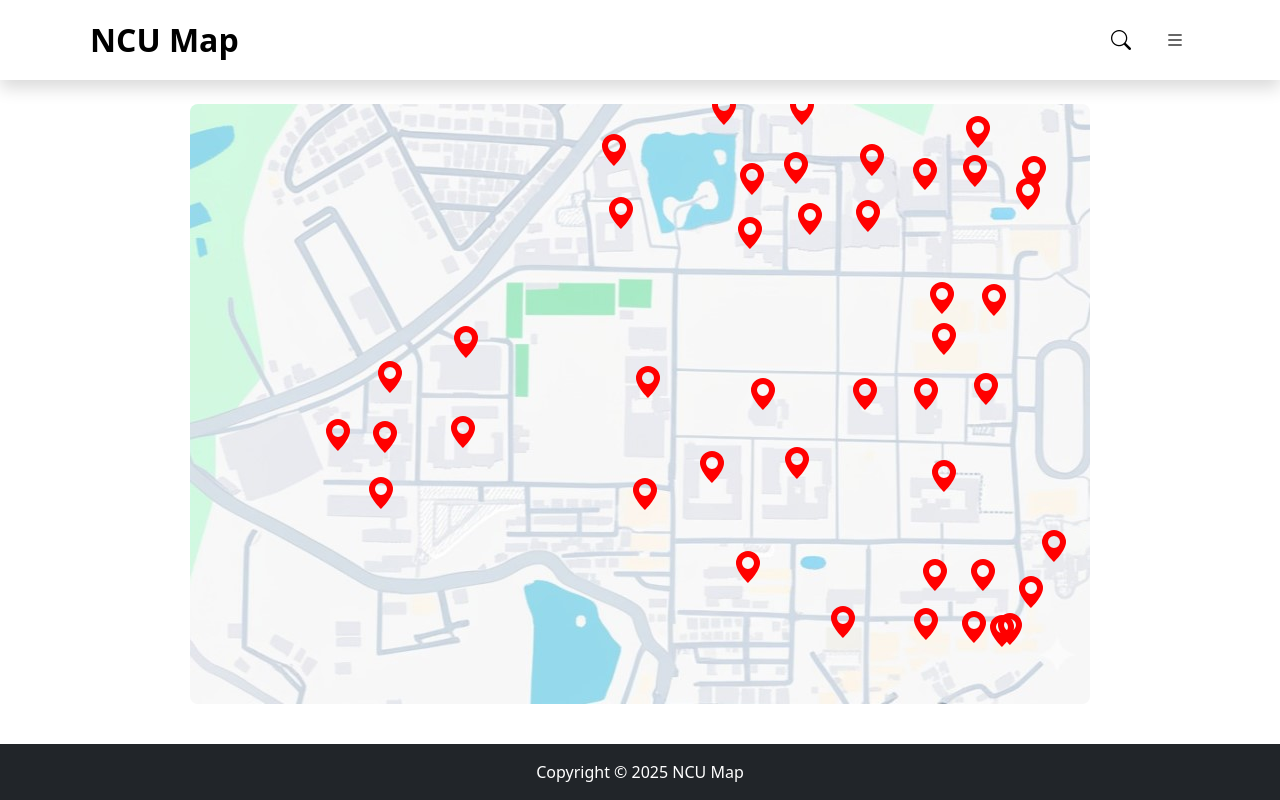
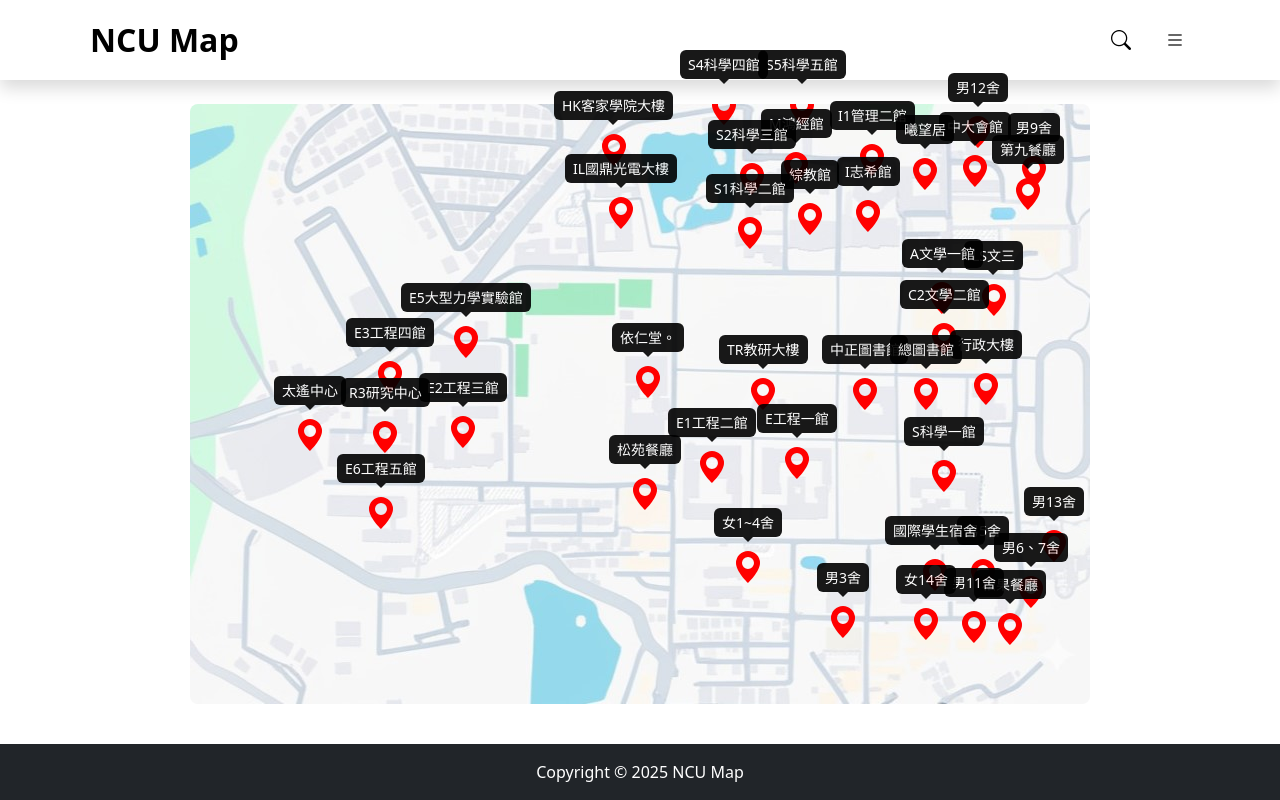
Before and after one commit to eric202501/hw-sd3, a Vue app: page / in a window 1280 px wide. Built offline with nearby package versions, Linux system fonts and the light colour scheme.

Commit message:
fix tooltip and hover

```diff
--- a/src/assets/data2.json
+++ b/src/assets/data2.json
@@ -48,7 +48,7 @@
     ]
   },
   {
-    "name": "LS人文社會科學大樓",
+    "name": "LS文三",
     "intro": "人文社會科學大樓又名「文三」，鄰近《大象五形》的入口處，還有黑盒子咖啡提供飲料與輕食，但記得飲料與食物不可以帶進107電影院及黑盒子劇場喔！另哲學研究所、歷史研究所、學習與教學研究所及通識教育中心辦公室也設在文三館。",
     "tag": [
       "文學院",
@@ -56,7 +56,8 @@
       "咖啡廳",
       "黑盒子劇場",
       "學習與教學研究所",
-      "通識教育中心辦公室"
+      "通識教育中心辦公室",
+      "文三"
     ],
     "classify": [
       "1"
@@ -116,7 +117,7 @@
     ]
   },
   {
-    "name": "I志希館（管理一館）",
+    "name": "I志希館",
     "intro": "位於綜教館旁，志希館又為管理學院一館，除一樓的電子計算機中心，其餘樓層為管理學院院辦公室及各研究室。",
     "tag": [
       "管理學院",
@@ -128,7 +129,8 @@
       "產經所",
       "人資所",
       "工管所",
-      "會研所"
+      "會研所",
+      "管理一館"
     ],
     "classify": [
       "1",
@@ -215,14 +217,15 @@
     ]
   },
   {
-    "name": "S4健雄館（科學四館）",
+    "name": "S4科學四館",
     "intro": "樓層分布：\n中壢福衛地面站(十樓)、天文研究所(九、十樓)、太空科學研究所(八、九樓)、物理學系 (一~七樓)",
     "tag": [
       "物理系",
       "太空系",
       "天文所",
       "地科院",
-      "理學院"
+      "理學院",
+      "健雄館"
     ],
     "classify": [
       "1"
@@ -373,7 +376,7 @@
     ]
   },
   {
-    "name": "E3工程四館（環工化工館）",
+    "name": "E3工程四館",
     "intro": "工程四館位於太空遙測中心的正後方，主要為環境工程學研究所、永續環境科技研究中心所使用。\n樓層分佈：\n左側2F 環境工程學研究所、工學院永續環境科技研究中心\n右側 化學工程與材料工程學系實驗館",
     "tag": [
       "環工所",
@@ -390,7 +393,7 @@
     ]
   },
   {
-    "name": "E2工程三館（機械館）",
+    "name": "E2工程三館",
     "intro": "工程三館位於操場的後方，與工程五館在同一條路上，主要為機械工程學系使用。工程三館旁也有籃球場喔～不妨在讀書累了之後到操場以及籃球場上盡情揮灑汗水。\n樓層分佈：\n1F 能源研究中心\n2F 生物醫學工程研究所\n3F能源工程研究所、光機電工程研究所、機械工程學系（所）",
     "tag": [
       "機械系",
@@ -398,7 +401,8 @@
       "能源工程所",
       "光機電所",
       "工學院",
-      "生醫理工學院"
+      "生醫理工學院",
+      "機械館"
     ],
     "classify": [
       "1"
@@ -410,7 +414,7 @@
     ]
   },
   {
-    "name": "R2太空遙測中心",
+    "name": "太遙中心",
     "intro": "太空遙測中心成立於1984年7月1日，主要任務為太空及遙測科學知研究與教學，以及遙測技術知發展與應用。本中心研究以遙測科技為主軸，包括地球還測與太空環境遙測兩部分。本中心研究方向又可分為遙測技術研究群、空間資訊研究群和太空科學研究群等三個研究群。",
     "tag": [
       "研究中心"
@@ -420,12 +424,12 @@
     ],
     "pic": "@/assets/img/r2_1.jpg",
     "position": [
-      148,
+      120,
       347
     ]
   },
   {
-    "name": "R3研究中心大樓二期",
+    "name": "R3研究中心",
     "intro": "位在太空遙測中心前方，現為生醫理工學院所使用。",
     "tag": [
       "生醫系",
@@ -456,7 +460,7 @@
     "pic": "@/assets/img/e6.jpg",
     "position": [
       191,
-      405
+      425
     ]
   },
   {
@@ -575,8 +579,8 @@
     ]
   },
   {
-    "name": "男6舍",
-    "intro": "與男七舍相通設有共同的公共空間。\n寢室設備皆為4人房上鋪雅房",
+    "name": "男6、7舍",
+    "intro": "男六、七舍相通設有共同的公共空間。一樓就有學生餐廳(松果餐廳)\n寢室設備皆為4人房上鋪雅房",
     "tag": [
       "男宿"
     ],
@@ -589,21 +593,7 @@
       504
     ]
   },
-  {
-    "name": "男7舍",
-    "intro": "與男六舍相通設有共同的公共空間。一樓就有學生餐廳(松果餐廳)，寢室設備皆為4人房上鋪雅房",
-    "tag": [
-      "男宿"
-    ],
-    "classify": [
-      "2"
-    ],
-    "pic": "@/assets/img/b7_1.jpg",
-    "position": [
-      812,
-      543
-    ]
-  },
+
   {
     "name": "男11舍",
     "intro": "男十一舍樓下有敦煌書局，Straight A，眼鏡店，印象剪髮，旁邊有郵局，生活機能便利。\n寢室設備：4人房",
--- a/src/components/MapCanvas.vue
+++ b/src/components/MapCanvas.vue
@@ -1,5 +1,5 @@
 <template>
-  <div class="canvas-container d-flex mt-4 mb-3 rounded-3 overflow-hidden">
+  <div class="canvas-container position-relative d-flex mt-4 mb-3 rounded-3 overflow-hidden">
     <canvas ref="map"
       :class="['w-100', 'h-100', 'touch-none',
         hovering ? 'cursor-pointer' : (dragging ? 'cursor-grabbing' : 'cursor-grab')]"
@@ -13,12 +13,27 @@
       @touchmove="move"
       @contextmenu.prevent>
     </canvas>
+    <div
+    v-for="(pin, index) in pinPosition"
+    :key="pin.name"
+    class="pin-tooltip position-absolute"
+    :style="{
+      left: `${pin.canvasX}px`,
+      top: `${pin.canvasY}px`,
+      transform: 'translate(-50%, -100%)',
+    }"
+    data-bs-toggle="tooltip"
+    data-bs-placement="top"
+    :title="pin.name"
+></div>
   </div>
 </template>
 
 <script>
 import mapImg from "@/assets/map.png";
 import locData from "@/assets/data2.json";
+import * as bootstrap from 'bootstrap';
+import 'bootstrap/dist/css/bootstrap.min.css';
 
 export default {
   data() {
@@ -38,6 +53,9 @@ export default {
       hovering: false,
       pinOnDisplay: [],
       pinPosition: [],
+      hovered: null,
+      tooltipState: {}
+
     };
   },
   inject: ["showDetail"],
@@ -68,6 +86,41 @@ export default {
     };
   },
   methods: {
+
+    updateAllTooltips() {
+      const containerRect = document.querySelector('.canvas-container').getBoundingClientRect();
+      const tooltipEls = document.querySelectorAll('[data-bs-toggle="tooltip"]');
+      tooltipEls.forEach(el => {
+      const instance = bootstrap.Tooltip.getInstance(el);
+      if (instance) {
+        instance.update();
+        const refRect = el.getBoundingClientRect();
+        const tip = instance.tip;
+        const inRange = !(refRect.right < containerRect.left ||
+                          refRect.left > containerRect.right ||
+                          refRect.bottom < containerRect.top ||
+                          refRect.top > containerRect.bottom);
+
+        const key = el.getAttribute('data-bs-original-title') || '';
+        if (this.tooltipState[key] === undefined) {
+        this.tooltipState[key] = true;
+      }
+        if (inRange) {
+          if (!this.tooltipState[key]) {
+            instance.show();
+            this.tooltipState[key] = true;
+          }
+        }
+        else {
+            if (this.tooltipState[key]) {
+              instance.hide();
+              this.tooltipState[key] = false;
+            }
+
+}
+      }
+    });
+  },
     draw() {
       if (!this.canvas || !this.image || !this.image.width || !this.image.height) return;
 
@@ -87,14 +140,21 @@ export default {
       this.pinOnDisplay.forEach(loc => {
         let pinX = this.offsetX + loc.x * this.scaleSize;
         let pinY = this.offsetY + loc.y * this.scaleSize;
+        let isHovered = (loc.name === this.hovered);
+        let size = isHovered ? 40 : 32;
+        let offset = size / 2;
+
         this.pinPosition.push({
             name: loc.name,
-          x1: pinX - 16,
-          x2: pinX + 16,
-          y1: pinY - 32,
+            canvasX: pinX,
+            canvasY: pinY,
+            x1: pinX - offset,
+            x2: pinX + offset,
+            y1: pinY - size,
             y2: pinY,
         });
-        ctx.drawImage(this.pin, pinX - 16, pinY - 32, 32, 32);
+
+        ctx.drawImage(this.pin, pinX - offset, pinY - size, size, size);
       });
     },
     resize() {
@@ -154,6 +214,7 @@ export default {
         this.offsetY = centerY - ((centerY - this.offsetY) * this.scaleFactor) / this.scaleSize;
         this.scaleSize = this.scaleFactor;
         this.draw();
+
         return;
       }
       if (this.dragging) {
@@ -166,6 +227,7 @@ export default {
         this.lastX = e.clientX;
         this.lastY = e.clientY;
         this.draw();
+
       }
     },
     wheel(e) {
@@ -191,7 +253,10 @@ export default {
       } else {
         this.velocityX = 0;
         this.velocityY = 0;
+
       }
+      this.updateAllTooltips();
+
     },
     scale() {
       if (!this.image || this.dragging) return;
@@ -209,6 +274,8 @@ export default {
         this.offsetY = this.targetY;
         this.scaleSize = this.scaleFactor;
       }
+      this.updateAllTooltips();
+
     },
     distance(a, b) {
       return Math.sqrt((b.clientX - a.clientX) ** 2 + (b.clientY - a.clientY) ** 2);
@@ -228,16 +295,64 @@ export default {
         y: loc.position[1],
       }));
 
+
       this.draw();
+    },
+    hover(e) {
+      if (this.dragging) return;
+      let x = e.clientX - this.canvasRect.left;
+      let y = e.clientY - this.canvasRect.top;
+      this.hovered = null;
+      this.pinPosition.forEach((loc) => {
+        if (x > loc.x1 && x < loc.x2 && y > loc.y1 && y < loc.y2) {
+          this.hovered = loc.name;
         }
+      });
+      this.draw();
     },
+    click(e) {
+        if (this.hovering) this.showDetail(this.hovered);
+    },
+
+  },
+    watch: {
+    pinOnDisplay(newVal, oldVal) {
+      if (JSON.stringify(newVal) !== JSON.stringify(oldVal)) {
+        this.$nextTick(() => {
+          document.querySelectorAll('.tooltip').forEach(el => el.remove());
+          const tooltipTriggerList = Array.from(document.querySelectorAll('[data-bs-toggle="tooltip"]'));
+          tooltipTriggerList.forEach(el => {
+            const instance = bootstrap.Tooltip.getInstance(el);
+            if (instance) {
+              instance.dispose();
+            }
+            const newInstance = new bootstrap.Tooltip(el);
+            newInstance.show();
+          });
+        });
+      }
+    }
+  }
+
 };
 </script>
 
 <style scoped>
+
 .canvas-container {
     max-width: 95%;
     max-height: 95%;
+  }
+  canvas {
+  z-index: 0;
+  position: relative;
+  }
+  .pin-tooltip {
+  width: 40px;
+  height: 40px;
+  z-index: 150;
+  pointer-events: none;
+
 }
   @media (min-width: 768px) {
     .canvas-container {
--- a/src/components/SearchBar.vue
+++ b/src/components/SearchBar.vue
@@ -34,3 +34,25 @@ export default {
     </div>
   </transition>
 </template>
+
+
+<style scoped>
+  .search-input {
+    box-shadow: 0 -1rem 2rem 2rem rgba(0, 0, 0, .3);
+    clip-path: inset(-0.5rem -5rem -5rem -5rem);
+    z-index: 200;
+  }
+  .searchbar-enter-active, .searchbar-leave-active {
+    transition: max-height 0.15s ease-out, opacity 0.15s ease-out;
+  }
+  .searchbar-enter-from, .searchbar-leave-to {
+    max-height: 0;
+    opacity: 0;
+  }
+  .searchbar-enter-to, .searchbar-leave-from {
+    max-height: 5rem;
+    opacity: 1;
+  }
+
+
+</style>
```
Lines whose indentation alone changed are shown as unchanged.
